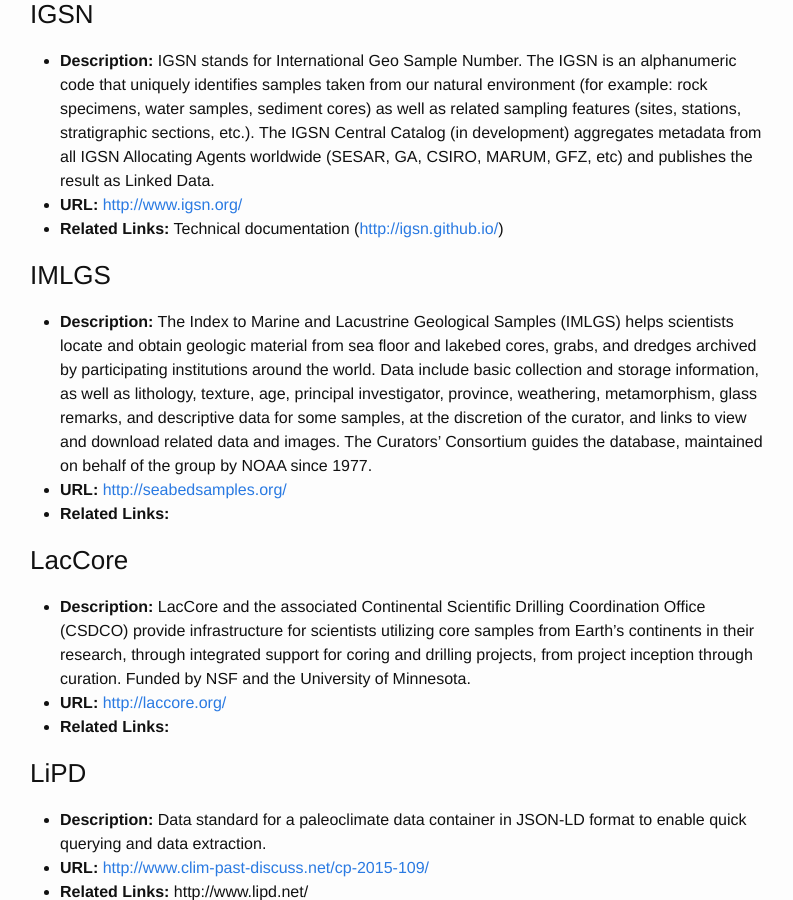
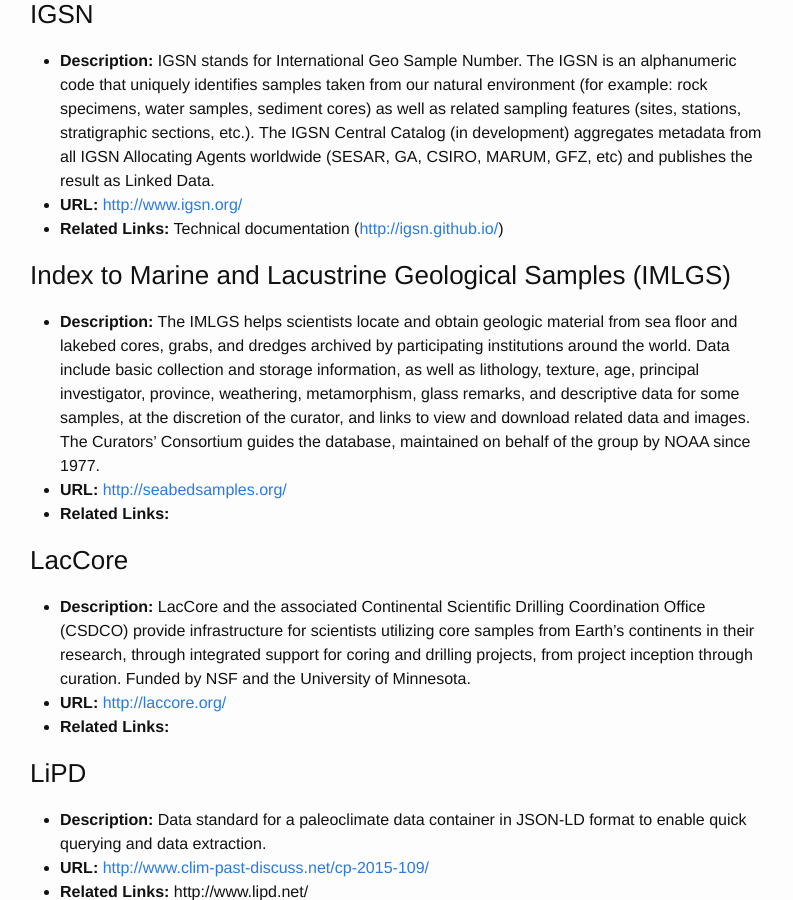
Before and after one commit to cyber4paleo/cyber4paleo.github.io, a Jekyll site: the page built from _resources/CommunityResourceList.md, in a window 1280 px wide and 900 px high, scrolled down 2200 px. Shown: the whole window, without its empty margins (240-1033 px from the left). Built offline with Jekyll 4.4.1, drawn with Linux system fonts in a browser that asks for light colours; some of the changed text lies outside the part shown.

```diff
--- a/_resources/CommunityResourceList.md
+++ b/_resources/CommunityResourceList.md
@@ -58,9 +58,9 @@ Please see this <a href="http://bit.ly/1r4AqLN">EarthCube Tools presentation</a>
 * <b>Related Links:</b> Technical documentation (<a>http://igsn.github.io/</a>)
 
 
-### IMLGS
+### Index to Marine and Lacustrine Geological Samples (IMLGS)
 
-* <b>Description:</b> The Index to Marine and Lacustrine Geological Samples (IMLGS) helps scientists locate and obtain geologic material from sea floor and lakebed cores, grabs, and dredges archived by participating institutions around the world. Data include basic collection and storage information, as well as lithology, texture, age, principal investigator, province, weathering, metamorphism, glass remarks, and descriptive data for some samples, at the discretion of the curator, and links to view and download related data and images. The Curators' Consortium guides the database, maintained on behalf of the group by NOAA since 1977.
+* <b>Description:</b> The IMLGS helps scientists locate and obtain geologic material from sea floor and lakebed cores, grabs, and dredges archived by participating institutions around the world. Data include basic collection and storage information, as well as lithology, texture, age, principal investigator, province, weathering, metamorphism, glass remarks, and descriptive data for some samples, at the discretion of the curator, and links to view and download related data and images. The Curators' Consortium guides the database, maintained on behalf of the group by NOAA since 1977.
 * <b>URL:</b> <a>http://seabedsamples.org/</a>
 * <b>Related Links:</b>
 
```
